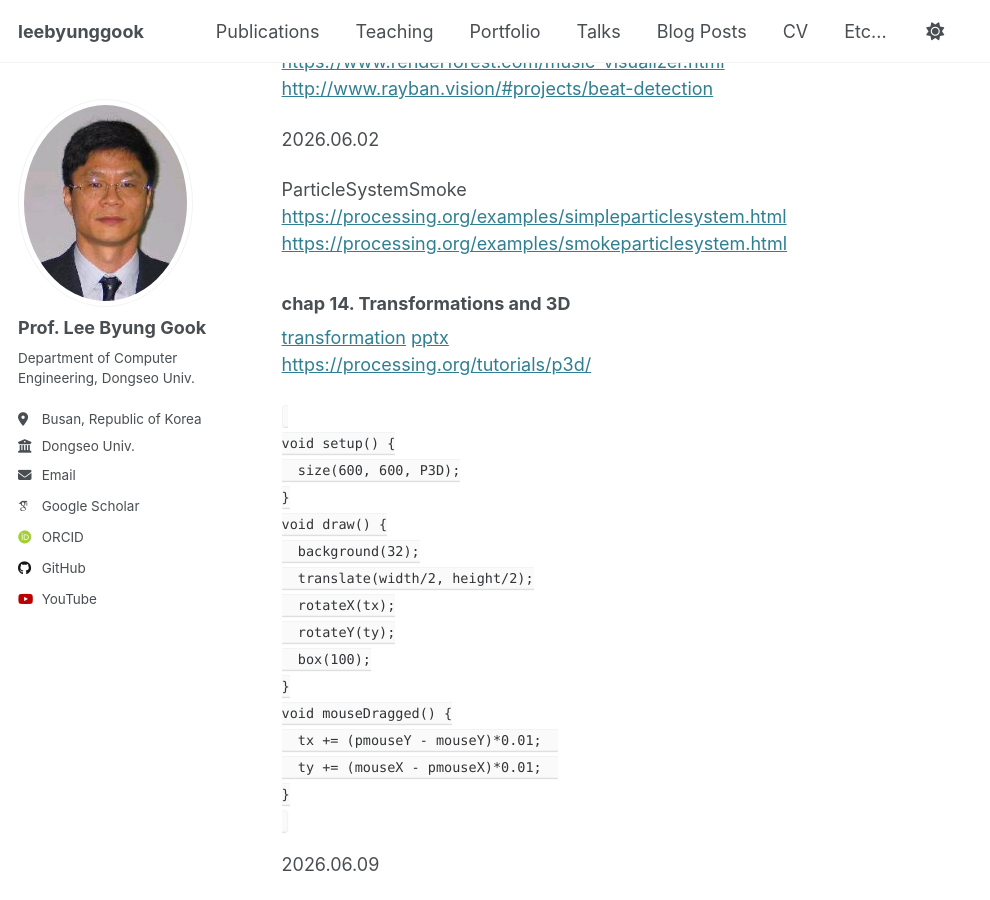
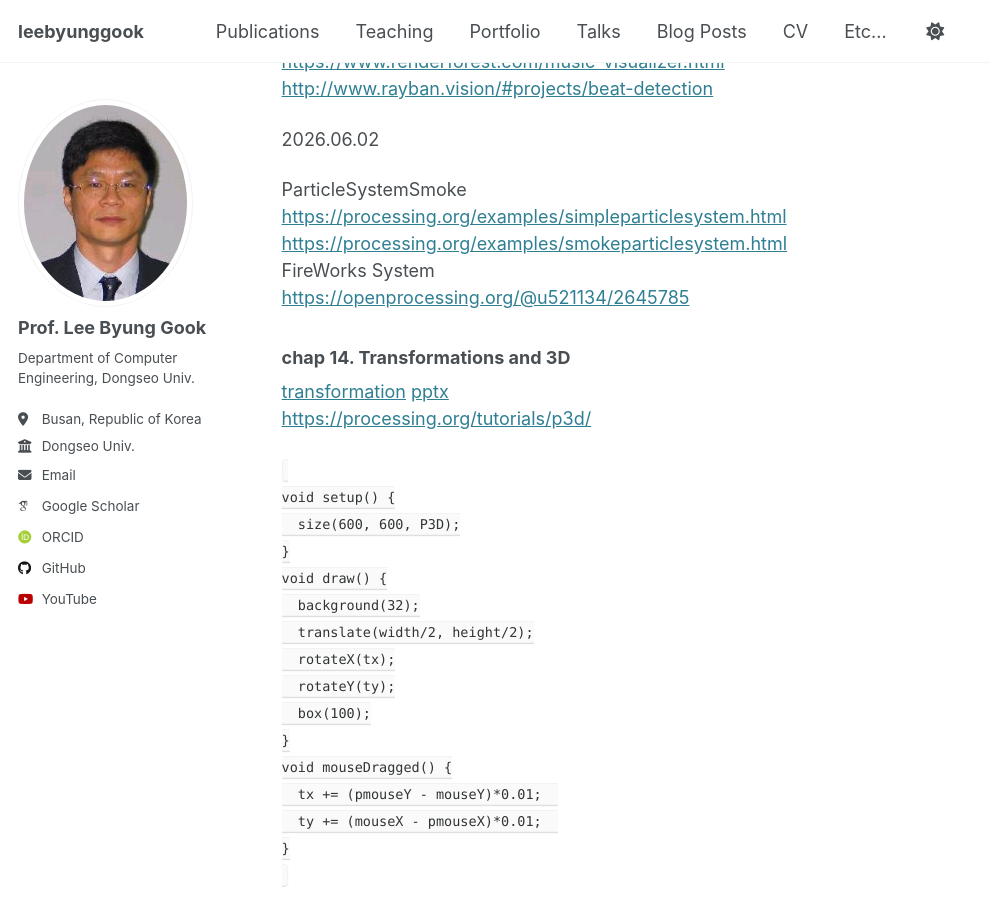
Before and after one commit to leebyunggook/leebyunggook.github.io, a Jekyll site: the page built from _pages/PhysicsProcessing.md, in a window 1280 px wide and 900 px high, scrolled down 4259 px. Shown: the whole window, without its empty margins (0-990 px from the left). Built offline with Jekyll 4.4.1, drawn with Linux system fonts in a browser that asks for light colours; some web fonts are replaced; our own code applies the rules of GitHub Pages for plain Markdown files.

Commit message:
Update PhysicsProcessing.md

```diff
--- a/_pages/PhysicsProcessing.md
+++ b/_pages/PhysicsProcessing.md
@@ -140,6 +140,8 @@ flowers mountains faces tree <br>
 ParticleSystemSmoke <br>
 [https://processing.org/examples/simpleparticlesystem.html](https://processing.org/examples/simpleparticlesystem.html) <br>
 [https://processing.org/examples/smokeparticlesystem.html](https://processing.org/examples/smokeparticlesystem.html) <br>
+FireWorks System <br>
+[https://openprocessing.org/@u521134/2645785](https://openprocessing.org/@u521134/2645785) <br>
 
 ### chap 14. Transformations and 3D
 [transformation](./Transformation.pdf) [pptx](./Transformtion.pptx) <br>
```
